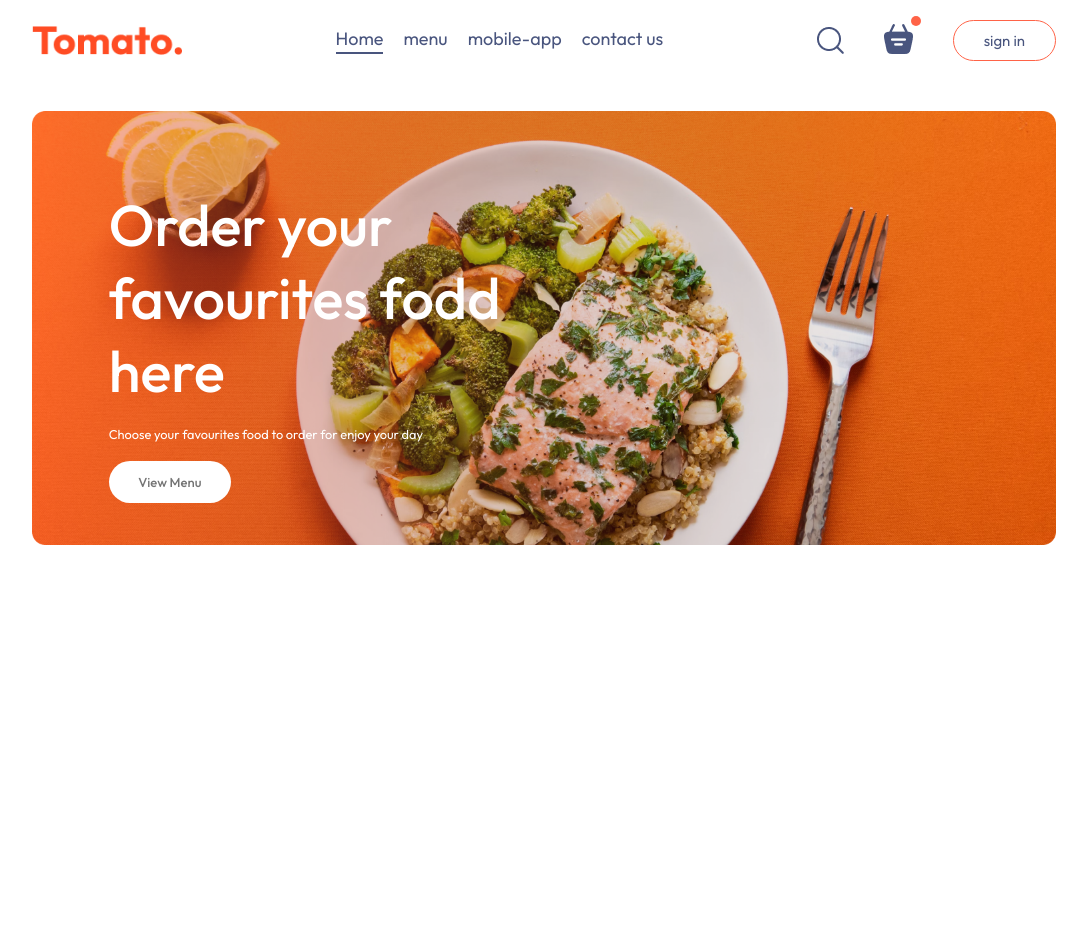
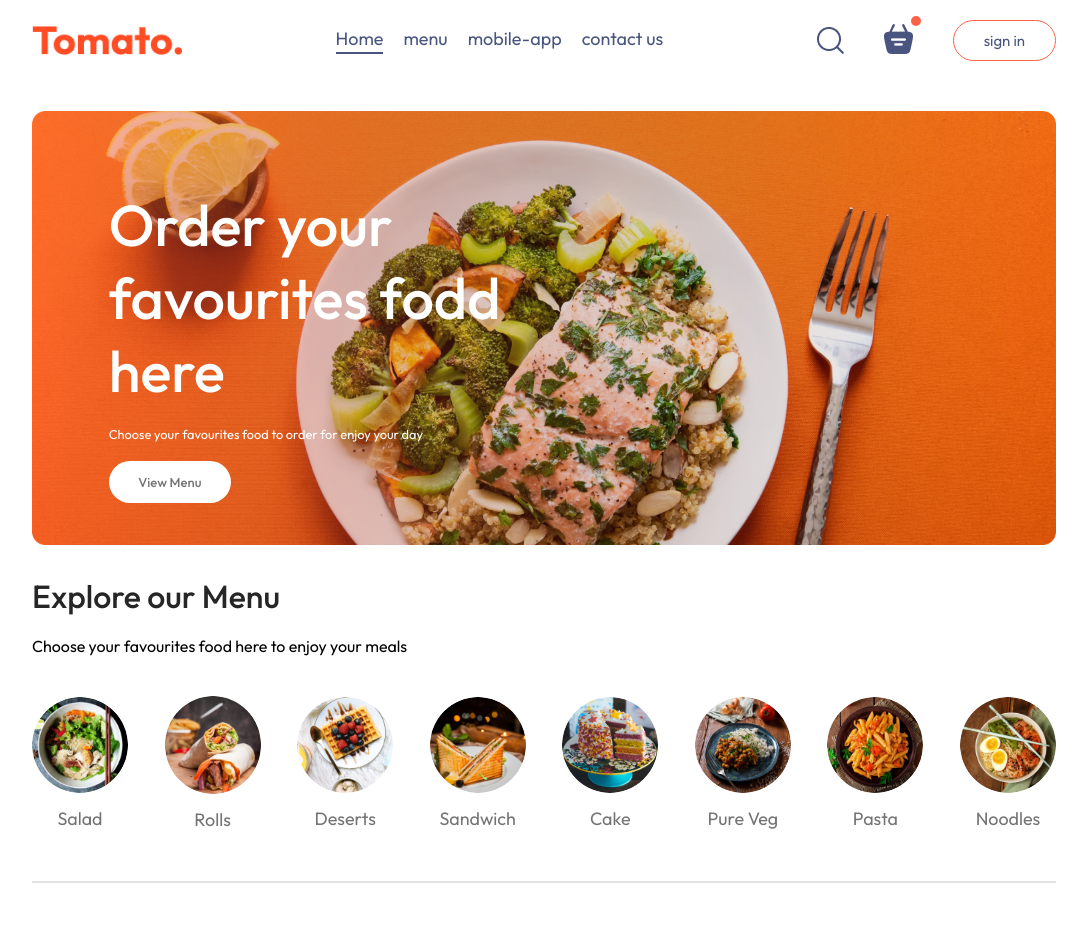
Before and after one commit to gnanendrapgnani/FoodApplication, a React (Vite) app: page / in a window 1280 px wide. Shown: the top 928 px of the page, without its empty margins (96-1183 px from the left). Before the commit the page ends 800 px from the top, so only its background shows below. Built offline with nearby package versions, Linux system fonts and the light colour scheme.

Commit message:
food item is created

```diff
--- /dev/null
+++ b/src/components/ExporeMenu/ExploreMenu.css
@@ -0,0 +1,57 @@
+.explore-menu {
+  display: flex;
+  flex-direction: column;
+  gap: 20px;
+}
+
+.explore-menu h1 {
+  color: #262626;
+  font-weight: 500;
+}
+
+.explore-menu-text {
+  max-width: 60%;
+  columns: #808080;
+}
+
+.explore-menu-list {
+  display: flex;
+  justify-content: space-between;
+  align-items: center;
+  gap: 30px;
+  text-align: center;
+  margin: 20px 0px;
+  overflow-x: scroll;
+}
+
+.explore-menu-list::-webkit-scrollbar {
+  display: none;
+}
+
+.explore-menu-list-item img {
+  width: 7.5vw;
+  min-width: 80px;
+  cursor: pointer;
+  border-radius: 50%;
+  transition: 0.2s;
+}
+
+.explore-menu-list-item p {
+  margin-top: 10px;
+  color: #747474;
+  font-size: max(1.4vw, 16px);
+  cursor: pointer;
+}
+
+.explore-menu hr {
+  margin: 10px 0;
+  height: 2px;
+  background-color: #e2e2e2;
+  border: none;
+}
+
+.explore-menu-list-item .active {
+  border: 4px solid tomato;
+  padding: 2px;
+  transition: 0.2px;
+}
--- /dev/null
+++ b/src/components/ExporeMenu/ExploreMenu.jsx
@@ -0,0 +1,39 @@
+import React from "react";
+import "./ExploreMenu.css";
+import { menu_list } from "../../assets/assets";
+
+const ExploreMenu = ({ category, setCategory }) => {
+  return (
+    <div className="explore-menu" id="explore-menu">
+      <h1>Explore our Menu</h1>
+      <p className="explore-menu-text">
+        Choose your favourites food here to enjoy your meals
+      </p>
+      <div className="explore-menu-list">
+        {menu_list.map((item, index) => {
+          return (
+            <div
+              onClick={() => {
+                setCategory((prev) =>
+                  prev === item.menu_name ? "All" : item.menu_name
+                );
+              }}
+              key={index}
+              className="explore-menu-list-item"
+            >
+              <img
+                className={category === item.menu_name ? "active" : ""}
+                src={item.menu_image}
+                alt=""
+              />
+              <p>{item.menu_name}</p>
+            </div>
+          );
+        })}
+      </div>
+      <hr />
+    </div>
+  );
+};
+
+export default ExploreMenu;
--- /dev/null
+++ b/src/components/FoodDisplay/FoodDisplay.css
@@ -0,0 +1,15 @@
+.food-display {
+  margin-top: 30px;
+}
+.food-display h2 {
+  font-size: max(2vw, 24px);
+  font-weight: 600;
+}
+
+.food-display-list {
+  display: grid;
+  grid-template-columns: repeat(auto-fill, minmax(240px, 1fr));
+  margin-top: 30px;
+  gap: 30px;
+  row-gap: 30px;
+}
--- /dev/null
+++ b/src/components/FoodDisplay/FoodDisplay.jsx
@@ -0,0 +1,30 @@
+import React, { useContext } from "react";
+import "./FoodDisplay.css";
+import { StoreContext } from "../context/storeContext";
+import FoodItem from "../FoodItem/FoodItem";
+
+const FoodDisplay = ({ category }) => {
+  const { food_list } = useContext(StoreContext);
+
+  return (
+    <div className="food-display" id="food-display">
+      <h2>Top dishes near you</h2>
+      <div className="food-display-list">
+        {food_list.map((item, index) => {
+          return (
+            <FoodItem
+              key={index}
+              id={item._id}
+              name={item.name}
+              description={item.description}
+              price={item.price}
+              image={item.image}
+            />
+          );
+        })}
+      </div>
+    </div>
+  );
+};
+
+export default FoodDisplay;
--- /dev/null
+++ b/src/components/FoodItem/FoodItem.css
@@ -0,0 +1,13 @@
+.food-item {
+  width: 100%;
+  margin: auto;
+  border-radius: 15px;
+  box-shadow: 0p 0px 10px #00000015;
+  transition: 0.3s;
+  animation: fadeIn 1s;
+}
+
+.food-item-image {
+  width: 100%;
+  border-radius: 15px 15px 0px 0px;
+}
--- /dev/null
+++ b/src/components/FoodItem/FoodItem.jsx
@@ -0,0 +1,23 @@
+import React from "react";
+import "./FoodItem.css";
+import { assets } from "../../assets/assets";
+
+const FoodItem = ({ id, name, price, description, image }) => {
+  return (
+    <div className="food-item">
+      <div className="food-item-img-container">
+        <img src={image} className="food-item-image" alt="" />
+      </div>
+      <div className="food-item-info">
+        <div className="food-item-reating">
+          <p>{name}</p>
+          <img src={assets.rating_starts} alt="" />
+        </div>
+        <p className="food-item-description">{description}</p>
+        <p className="food-item-price">${price}</p>
+      </div>
+    </div>
+  );
+};
+
+export default FoodItem;
--- /dev/null
+++ b/src/components/context/StoreContext.jsx
@@ -0,0 +1,17 @@
+import { createContext } from "react";
+import { food_list } from "../../assets/assets";
+
+export const StoreContext = createContext(null);
+
+const StoreContextProvider = (props) => {
+  const contextValue = {
+    food_list,
+  };
+  return (
+    <StoreContext.Provider value={contextValue}>
+      {props.children}
+    </StoreContext.Provider>
+  );
+};
+
+export default StoreContextProvider;
--- a/src/main.jsx
+++ b/src/main.jsx
@@ -3,11 +3,14 @@ import { createRoot } from "react-dom/client";
 import App from "./App.jsx";
 import "./index.css";
 import { BrowserRouter } from "react-router-dom";
+import StoreContextProvider from "./components/context/storeContext.jsx";
 
 createRoot(document.getElementById("root")).render(
   <StrictMode>
     <BrowserRouter>
-      <App />
+      <StoreContextProvider>
+        <App />
+      </StoreContextProvider>
     </BrowserRouter>
   </StrictMode>
 );
--- a/src/pages/Cart/Cart.jsx
+++ b/src/pages/Cart/Cart.jsx
@@ -1,4 +1,5 @@
 import React from "react";
+import "./Cart.css";
 
 const Cart = () => {
   return <div>Cart</div>;
--- a/src/pages/Home/Home.jsx
+++ b/src/pages/Home/Home.jsx
@@ -1,11 +1,17 @@
-import React from "react";
+import React, { useState } from "react";
 import "./home.css";
 import Header from "../../components/Header/Header";
+import ExploreMenu from "../../components/ExporeMenu/ExploreMenu";
+import FoodDisplay from "../../components/FoodDisplay/FoodDisplay";
 
 const Home = () => {
+  const [category, setCategory] = useState("All");
+
   return (
     <div>
       <Header />
+      <ExploreMenu category={category} setCategory={setCategory} />
+      <FoodDisplay category={category} />
     </div>
   );
 };
```
